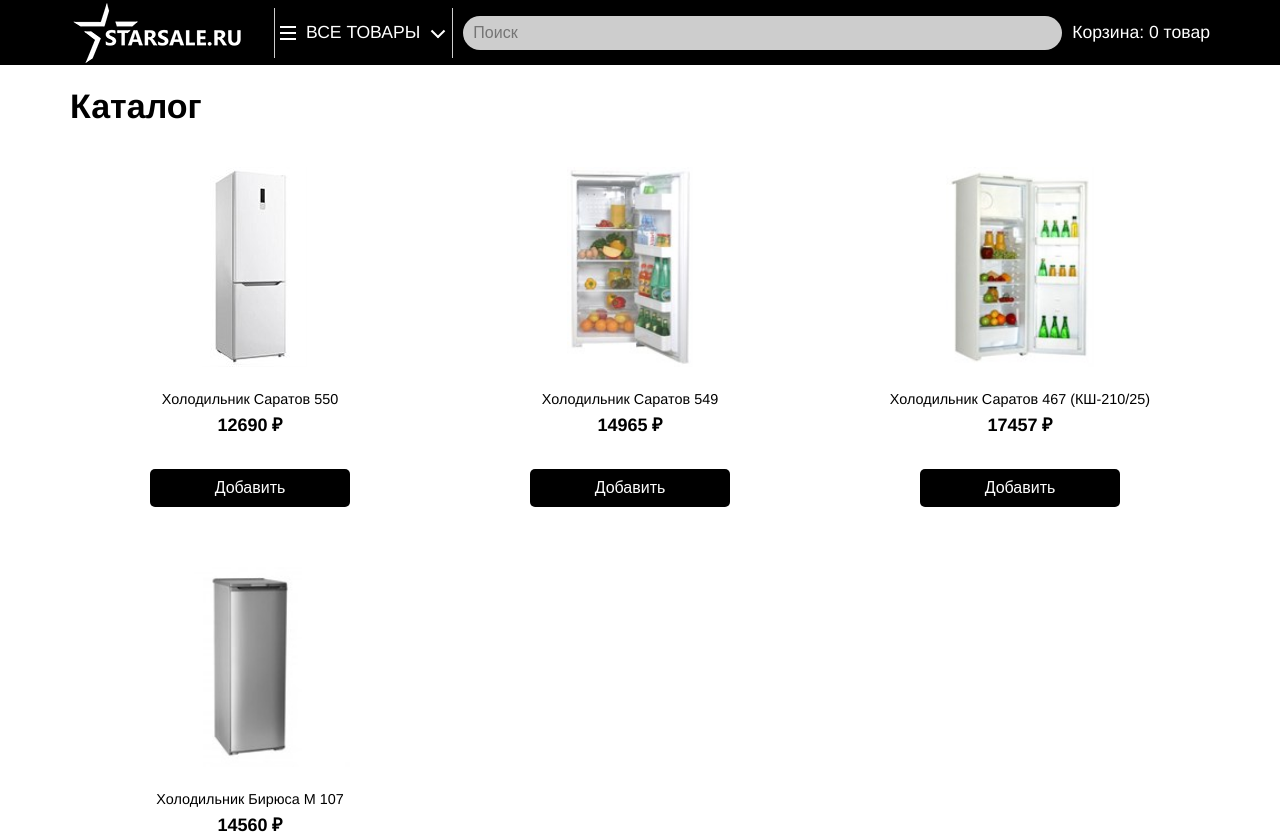
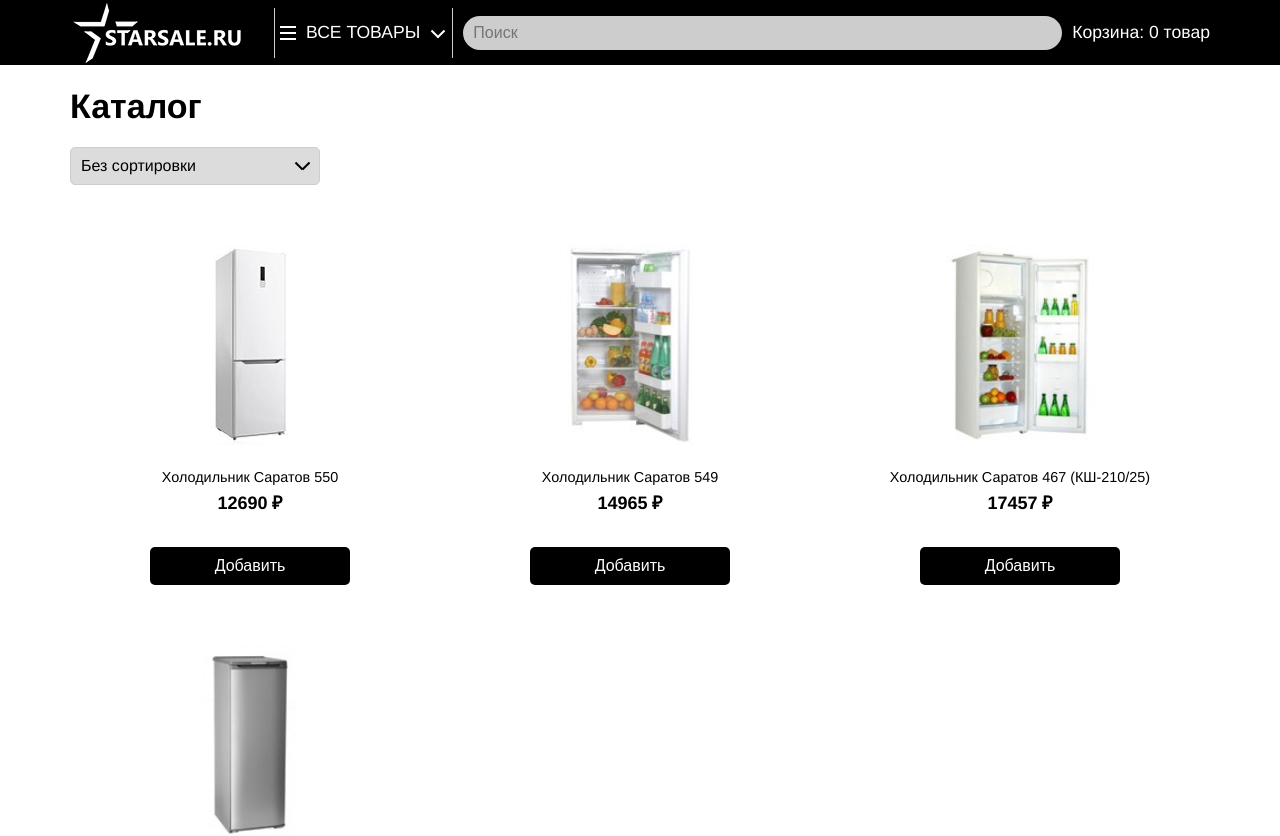
Before and after one commit to Vitaly1805/vue_online_store, a Vue app: page / in a window 1280 px wide. Shown: the top 836 px of the page. Built offline with nearby package versions, Linux system fonts and the light colour scheme; data requests are answered from the project's data file.

Commit message:
Added sort of product in the catalog page

```diff
--- a/src/components/catalog/v-catolog.vue
+++ b/src/components/catalog/v-catolog.vue
@@ -4,6 +4,13 @@
 				<div class="v-catalog__title _title">
 					Каталог
 				</div>
+        <div class="v-catalog__view">
+          <vSelect
+            :options="sortOptions"
+            :selected="selectedSortOption"
+            @selectOption="selectSortOption"
+          />
+        </div>
 				<div class="v-catalog__list">
 					<vCatalogItem
 						v-for="product in PRODUCTS"
@@ -18,20 +25,44 @@
 <script>
 
 import vCatalogItem from './v-catalog-item.vue';
+import vSelect from '../select/v-select.vue'
 import { mapGetters, mapActions } from "vuex";
 
 export default {
     name: 'v-catalog',
     components: {
-        vCatalogItem
+        vCatalogItem,
+        vSelect
+    },
+    data() {
+      return {
+        sortOptions: [
+          {name: 'Без сортировки', value: '0', sort: this.SORT_PRODUCT_BY_START},
+          {name: 'Сначала дешевле', value: '1', sort: this.SORT_PRODUCT_BY_CHEAP},
+          {name: 'Сначала дороже', value: '2', sort: this.SORT_PRODUCT_BY_EXPENSIVE}
+        ],
+        selectedSortOption: {
+          name: 'Без сортировки',
+          value: '0'
+        }
+      }
     },
     methods: {
       ...mapActions([
         'FETCH_PRODUCTS',
-        'ADD_PRODUCT_TO_CART'
+        'ADD_PRODUCT_TO_CART',
+        'SORT_PRODUCT_BY_CHEAP',
+        'SORT_PRODUCT_BY_EXPENSIVE',
+        'SORT_PRODUCT_BY_START'
       ]),
       addProductToCart(product) {
         this.ADD_PRODUCT_TO_CART(product)
+      },
+      selectSortOption(index) {
+        if (this.selectedSortOption !== this.sortOptions[index]) {
+          this.selectedSortOption = this.sortOptions[index]
+          this.selectedSortOption.sort()
+        }
       }
     },
     computed: {
@@ -54,5 +85,9 @@
   &__title {
     margin: 20px 0 0 0;
   }
+
+  &__view {
+    display: flex;
+  }
 }
 </style>
--- /dev/null
+++ b/src/components/select/v-select.vue
@@ -0,0 +1,141 @@
+<template>
+  <div class="v-select" :class="{active: areOptionsVisible}">
+    <div class="v-select__title"
+      @click="toggleActive">
+      {{selected.name}}
+    </div>
+    <div class="v-select__list"
+      v-if="areOptionsVisible">
+      <div class="v-select__item"
+        v-for="( option, index ) in options"
+        :key="option.value"
+        @click="selectItem(index)">
+        {{ option.name }}
+      </div>
+    </div>
+  </div>
+</template>
+
+<script>
+
+export default {
+  name: "v-select",
+  props: {
+    options: {
+      type: Array,
+      default() {
+        return []
+      }
+    },
+    selected: {
+      type: Object,
+      default() {
+        return {}
+      }
+    }
+  },
+  data() {
+    return {
+      areOptionsVisible: false
+    }
+  },
+  methods: {
+    toggleActive() {
+      this.areOptionsVisible = !this.areOptionsVisible
+    },
+    selectItem(index) {
+      this.$emit('selectOption', index)
+    },
+    hideSelect(event) {
+      if(!event.target.closest('.v-select__title')) {
+        this.areOptionsVisible = false
+      }
+    }
+  },
+  mounted() {
+    document.addEventListener('click', this.hideSelect)
+  }
+}
+
+</script>
+
+<style lang="scss">
+.v-select {
+  padding: 20px 0;
+  display: inline-block;
+  width: 250px;
+  position: relative;
+
+  &__title,
+  &__item {
+    padding: 10px;
+    text-align: left;
+    cursor: pointer;
+    width: 100%;
+  }
+
+  &__title {
+    position: relative;
+    border-radius: 5px;
+    background: #dddcdc;
+    border: 1px solid #cdcdcd;
+
+    &::after,
+    &::before {
+      content: '';
+      position: absolute;
+      height: 2px;
+      width: 10px;
+      background: #000;
+      top: 17px;
+      transition: all .2s ease-in-out;
+    }
+
+    &::before {
+      right: 15px;
+      transform: rotate(45deg);
+    }
+
+    &::after {
+      right: 8px;
+      transform: rotate(-45deg);
+    }
+  }
+
+  &__list {
+    width: 97%;
+    margin: 0 auto;
+    position: absolute;
+    left: 50%;
+    transform: translateX(-50%);
+    background: #fff;
+  }
+
+  &__item {
+    border-left: 1px solid #cdcdcd;
+    border-right: 1px solid #cdcdcd;
+    border-top: 1px solid #cdcdcd;
+
+    &:last-child {
+      border-bottom: 1px solid #cdcdcd;
+    }
+
+    &:hover {
+      background: #f3f2f2;
+    }
+  }
+
+  &.active {
+    .v-select__title {
+      &::before {
+        transform: rotate(-45deg);
+      }
+
+      &::after {
+        transform: rotate(45deg);
+      }
+    }
+  }
+}
+
+</style>
--- a/src/components/v-header.vue
+++ b/src/components/v-header.vue
@@ -17,7 +17,6 @@
       </router-link>
       <input class="v-header__search" type="text" placeholder="Поиск">
       <div class="v-header__cart" @click="toggleActiveMiniCart">
-        <span class="v-header__cart-icon"></span>
         <div class="v-header__cart-status">
           Корзина: {{ QUANTITY_CART }} товар
         </div>
--- a/src/components/v-main-wrapper.vue
+++ b/src/components/v-main-wrapper.vue
@@ -1,7 +1,9 @@
 <template>
     <div class="v-main-wrapper">
         <vHeader />
-        <router-view></router-view>
+        <keep-alive>
+          <router-view></router-view>
+        </keep-alive>
 				<input type="text" v-model="title">
     </div>
 </template>
--- a/src/store/modules/products/actions/actions.js
+++ b/src/store/modules/products/actions/actions.js
@@ -4,5 +4,14 @@
   FETCH_PRODUCTS: async (context) => {
     let {data} = await axios.get('http://localhost:3000/products')
     context.commit('SET_PRODUCTS', data)
+  },
+  SORT_PRODUCT_BY_CHEAP(context) {
+    context.commit('SORT_PRODUCT_BY_CHEAP')
+  },
+  SORT_PRODUCT_BY_EXPENSIVE(context) {
+    context.commit('SORT_PRODUCT_BY_EXPENSIVE')
+  },
+  SORT_PRODUCT_BY_START(context) {
+    context.commit('SORT_PRODUCT_BY_START')
   }
 }
--- a/src/store/modules/products/mutations/mutations.js
+++ b/src/store/modules/products/mutations/mutations.js
@@ -1,5 +1,19 @@
 export default {
-  SET_PRODUCTS (state, products) {
+  SET_PRODUCTS(state, products) {
     state.products = products
+    state.startProducts = products.slice(0)
+  },
+  SORT_PRODUCT_BY_CHEAP(state) {
+    state.products.sort((a, b) => {
+      return a.price - b.price
+    })
+  },
+  SORT_PRODUCT_BY_EXPENSIVE(state) {
+    state.products.sort((a, b) => {
+      return b.price - a.price
+    })
+  },
+  SORT_PRODUCT_BY_START(state) {
+    state.products = state.startProducts.slice(0)
   }
 }
--- a/src/store/modules/products/products.js
+++ b/src/store/modules/products/products.js
@@ -4,7 +4,8 @@
 
 export default {
 	state:{
-		products: []
+		products: [],
+		startProducts: []
   },
   mutations,
 	actions,
```
